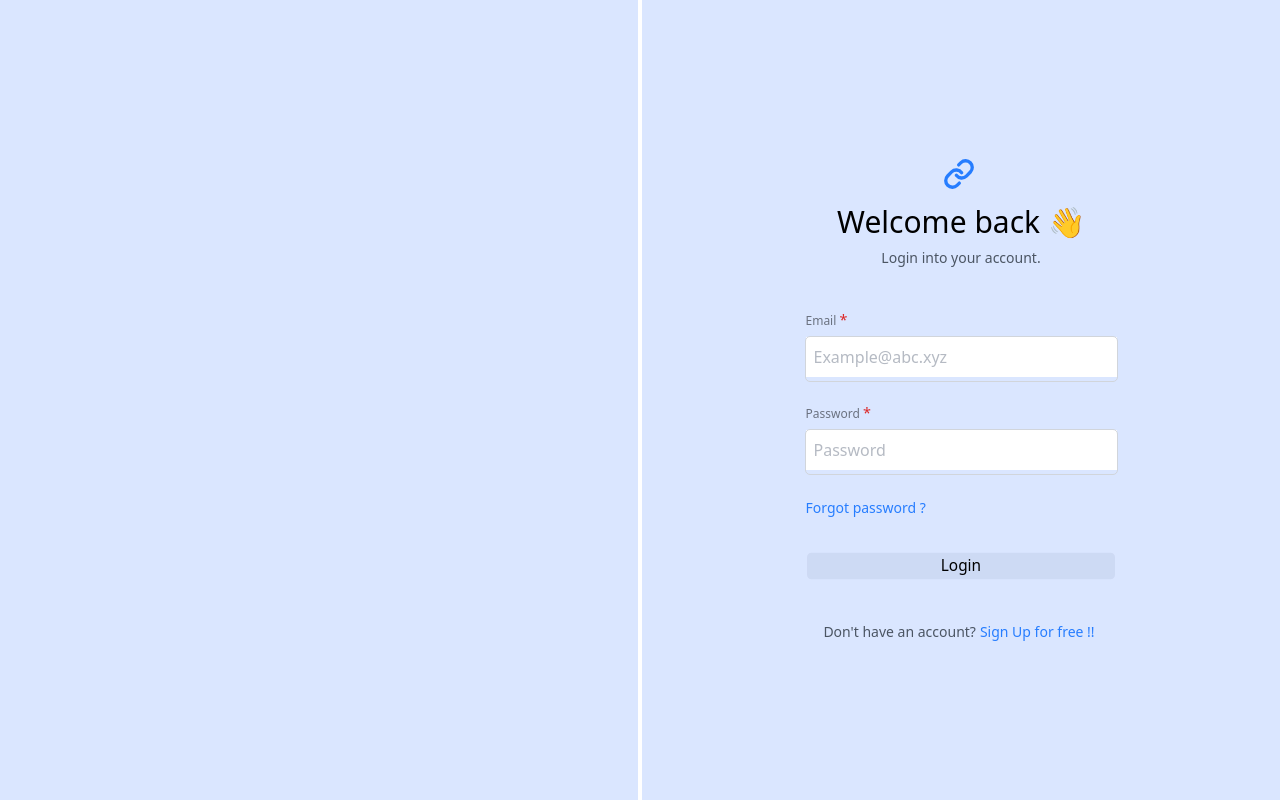
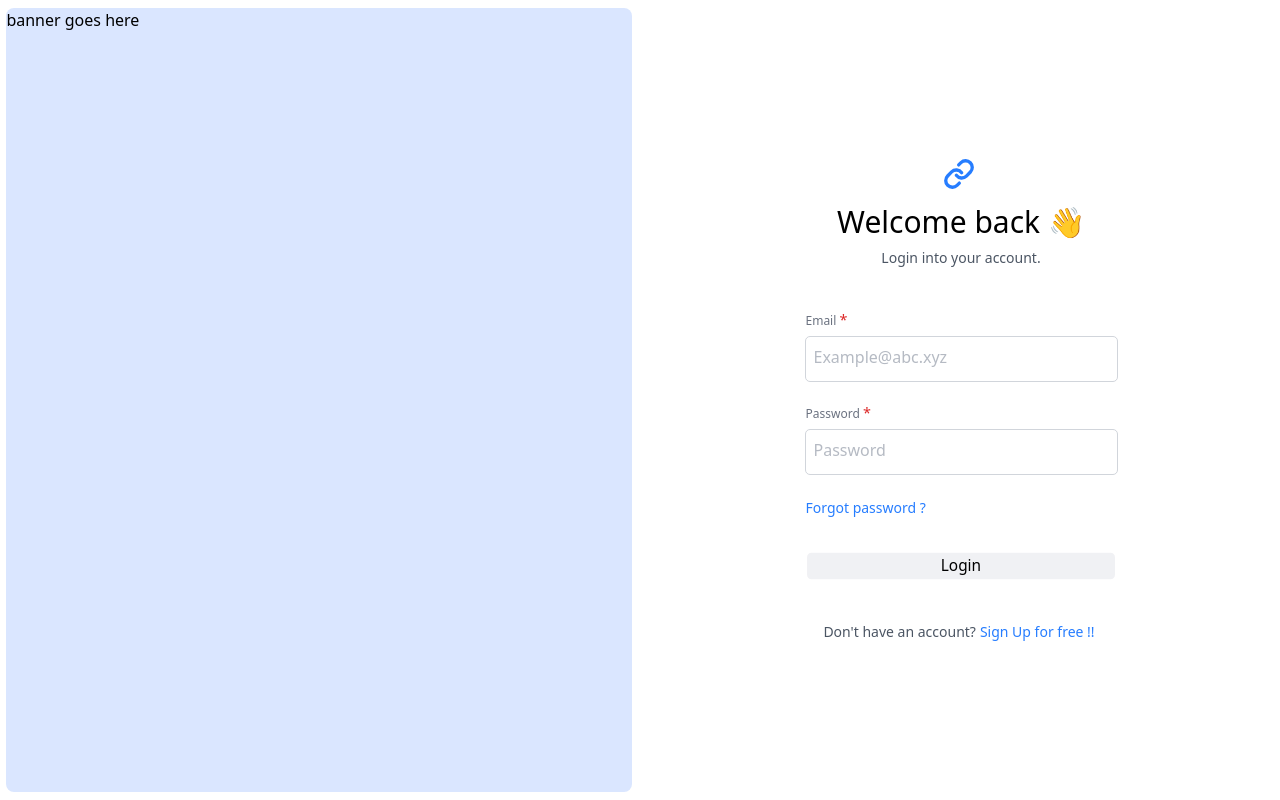
Before and after one commit to Mahesh-Uppunuthula/Linklytic-App, a React (Vite) app: page / in a window 1280 px wide. Both pictures are taken after a click on the button "Log in". Built offline with nearby package versions, Linux system fonts and the light colour scheme.

Commit message:
Modified Auth Layout and HeroSection

```diff
--- a/src/Components/Section/HeroSection.tsx
+++ b/src/Components/Section/HeroSection.tsx
@@ -41,7 +41,7 @@ function HeroSection() {
       >
         <div className="w-[80%] h-full">
           <TextField
-            isRequired
+            key="URL"
             iconBefore={<FiLink className="text-gray-400 text-lg" />}
             type="text"
             placeholder="ex: https://super-long-url.com/shorten-it"
@@ -57,7 +57,7 @@ function HeroSection() {
                 ? "This field cannot be empty"
                 : "invalid url"
             }
-            helperMessageAppearance="default"
+            messageAppearance="default"
             onInvalid={() => {
               console.log("on invalid");
             }}
--- a/src/Layouts/AuthLayout.tsx
+++ b/src/Layouts/AuthLayout.tsx
@@ -4,9 +4,13 @@ function AuthLayout() {
   return (
     <div className="w-dvw h-dvh flex gap-1 justify-between">
       {/* Banner */}
-      <div className="w-[50%] h-full bg-primary-light"></div>
+      <div className="w-[50%] h-full flex justify-center place-items-center">
+        <div className=" w-[98%] h-[98%] bg-primary-light rounded-lg">
+          banner goes here
+        </div>
+      </div>
       {/* Forms */}
-      <div className="w-[50%] h-full bg-primary-light">
+      <div className="w-[50%] h-full">
         <Outlet />
       </div>
     </div>
```
